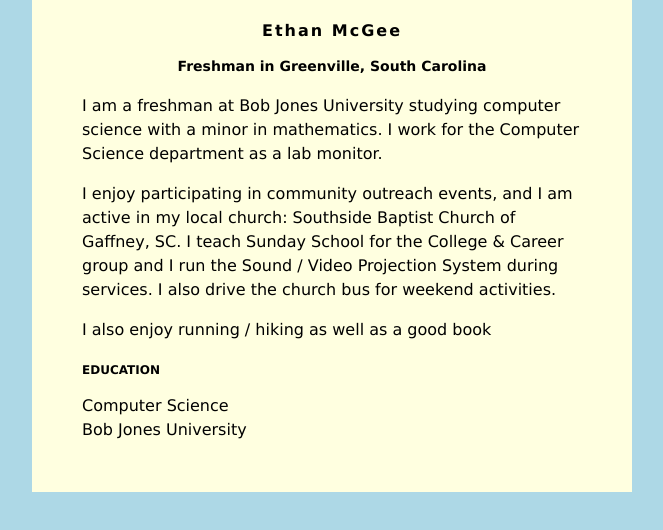
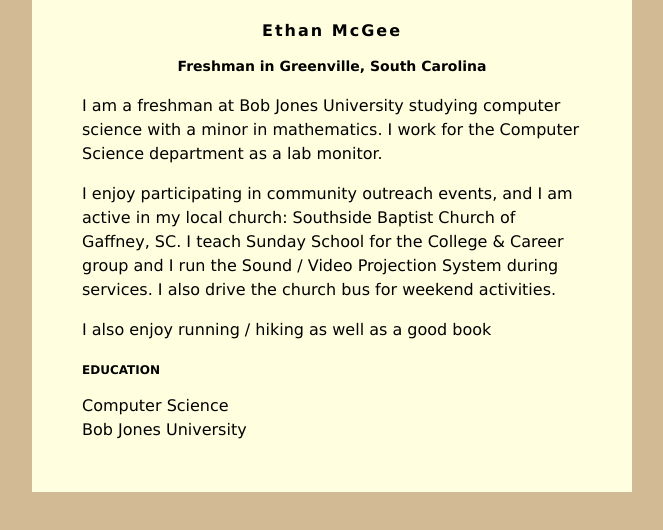
Before and after one commit to mcron159/mcron159.github.io, a plain HTML site: page index.html in a window 1280 px wide. Shown: the whole page, without its empty margins (308-971 px from the left). Drawn offline with Linux system fonts and the light colour scheme.

Commit message:
Update index.html

```diff
--- a/index.html
+++ b/index.html
@@ -2,7 +2,7 @@
 <head>
 <style>
 body {
-    background: lightblue;
+    background: rgb(209, 186, 148);
     font-family: Verdana;
 }
 #content {
```
